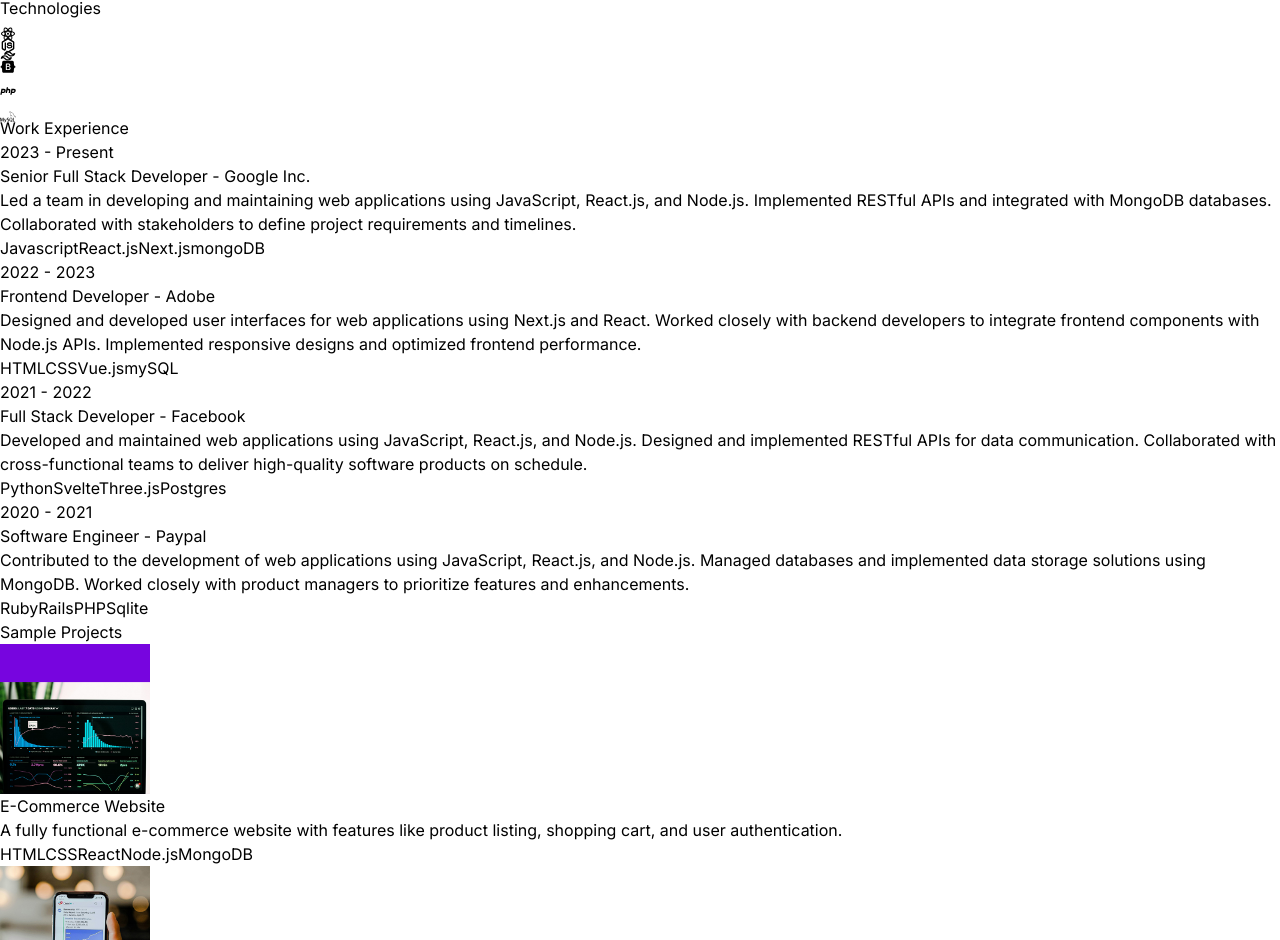
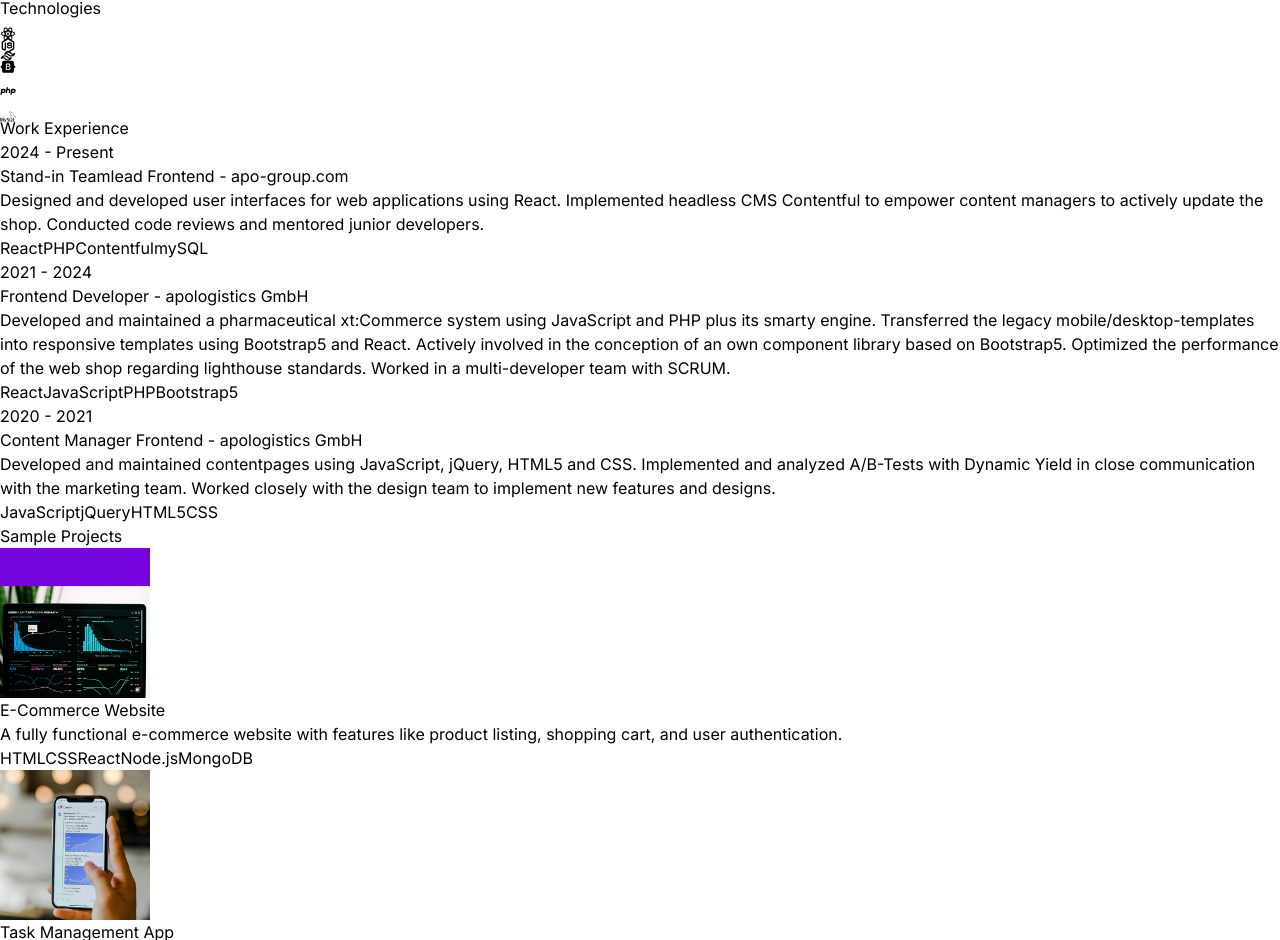
Before and after one commit to therobhe/react-homepage, a React (Vite) app: page / in a window 1280 px wide. Shown: the part 1356-2296 px from the top of the page. Built offline with nearby package versions, Linux system fonts and the light colour scheme.

Commit message:
Add real information to experiences.

```diff
--- a/src/data/data.js
+++ b/src/data/data.js
@@ -6,32 +6,25 @@ import project4 from "../assets/projects/project-4.jpg";
 /* Experiences */
 export const EXPERIENCES = [
   {
-    year: "2023 - Present",
-    role: "Senior Full Stack Developer",
-    company: "Google Inc.",
-    description: `Led a team in developing and maintaining web applications using JavaScript, React.js, and Node.js. Implemented RESTful APIs and integrated with MongoDB databases. Collaborated with stakeholders to define project requirements and timelines.`,
-    technologies: ["Javascript", "React.js", "Next.js", "mongoDB"],
+    year: "2024 - Present",
+    role: "Stand-in Teamlead Frontend",
+    company: "apo-group.com",
+    description: `Designed and developed user interfaces for web applications using React. Implemented headless CMS Contentful to empower content managers to actively update the shop. Conducted code reviews and mentored junior developers.`,
+    technologies: ["React", "PHP", "Contentful", "mySQL"],
   },
   {
-    year: "2022 - 2023",
+    year: "2021 - 2024",
     role: "Frontend Developer",
-    company: "Adobe",
-    description: `Designed and developed user interfaces for web applications using Next.js and React. Worked closely with backend developers to integrate frontend components with Node.js APIs. Implemented responsive designs and optimized frontend performance.`,
-    technologies: ["HTML", "CSS", "Vue.js", "mySQL"],
-  },
-  {
-    year: "2021 - 2022",
-    role: "Full Stack Developer",
-    company: "Facebook",
-    description: `Developed and maintained web applications using JavaScript, React.js, and Node.js. Designed and implemented RESTful APIs for data communication. Collaborated with cross-functional teams to deliver high-quality software products on schedule.`,
-    technologies: ["Python", "Svelte", "Three.js", "Postgres"],
+    company: "apologistics GmbH",
+    description: `Developed and maintained a pharmaceutical xt:Commerce system using JavaScript and PHP plus its smarty engine. Transferred the legacy mobile/desktop-templates into responsive templates using Bootstrap5 and React. Actively involved in the conception of an own component library based on Bootstrap5. Optimized the performance of the web shop regarding lighthouse standards. Worked in a multi-developer team with SCRUM.`,
+    technologies: ["React", "JavaScript", "PHP", "Bootstrap5"],
   },
   {
     year: "2020 - 2021",
-    role: "Software Engineer",
-    company: "Paypal",
-    description: `Contributed to the development of web applications using JavaScript, React.js, and Node.js. Managed databases and implemented data storage solutions using MongoDB. Worked closely with product managers to prioritize features and enhancements.`,
-    technologies: ["Ruby", "Rails", "PHP", "Sqlite"],
+    role: "Content Manager Frontend",
+    company: "apologistics GmbH",
+    description: `Developed and maintained contentpages using JavaScript, jQuery, HTML5 and CSS. Implemented and analyzed A/B-Tests with Dynamic Yield in close communication with the marketing team. Worked closely with the design team to implement new features and designs.`,
+    technologies: ["JavaScript", "jQuery", "HTML5", "CSS"],
   },
 ];
 
```
